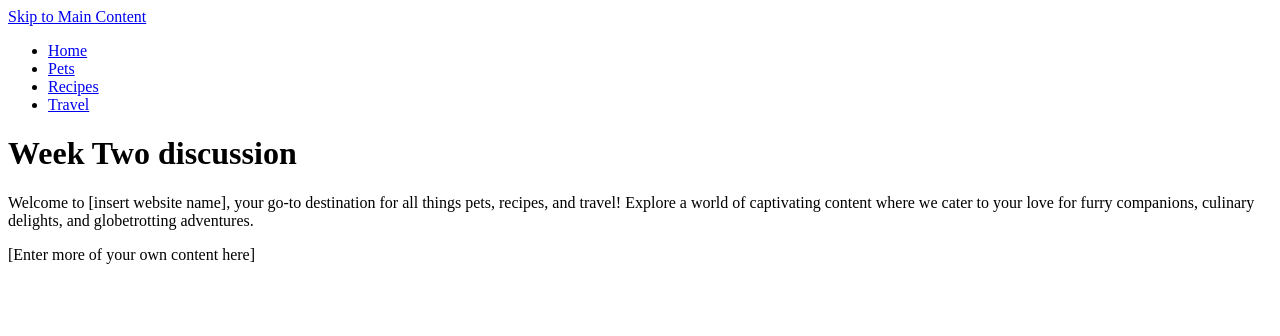
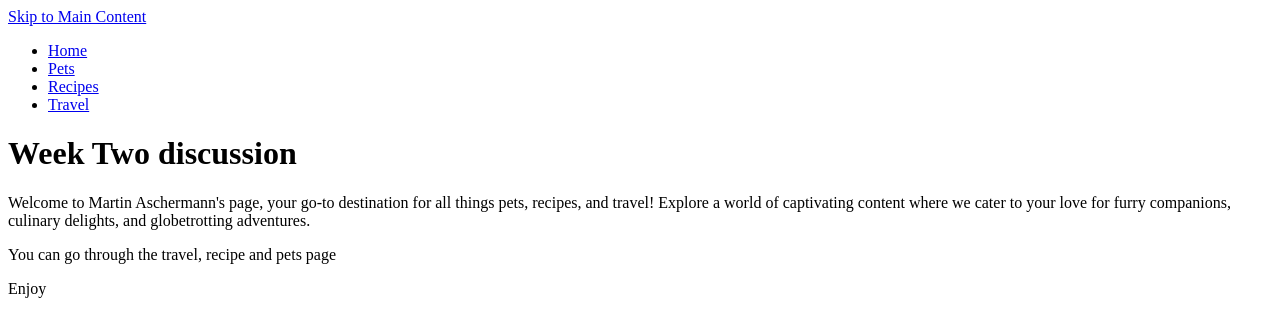
Before and after one commit to ascm00/ccp_html_w24, a plain HTML site: page index.html in a window 1280 px wide. Drawn offline with Linux system fonts and the light colour scheme.

Commit message:
update index.html

```diff
--- a/index.html
+++ b/index.html
@@ -21,17 +21,13 @@
     </header>
     <main id="main">
         <div>
-            <p>Welcome to [insert website name], your go-to destination for all things pets, recipes, and travel! Explore a world of captivating content where we cater to your love for furry companions, culinary delights, and globetrotting adventures. </p>
+            <p>Welcome to Martin Aschermann's page, your go-to destination for all things pets, recipes, and travel! Explore a world of captivating content where we cater to your love for furry companions, culinary delights, and globetrotting adventures. </p>
         </div>
 
-<div>[Enter more of your own content here]</div>
-
-            <!-- Jackie Wolf -->
-
-        <div></div>
-        <div></div>
-        <div></div>
-        <div></div>
+<div>
+    <p>You can go through the travel, recipe and pets page</p>
+    <p>Enjoy</p>
+</div>
     </main>
 
 </body>
```
